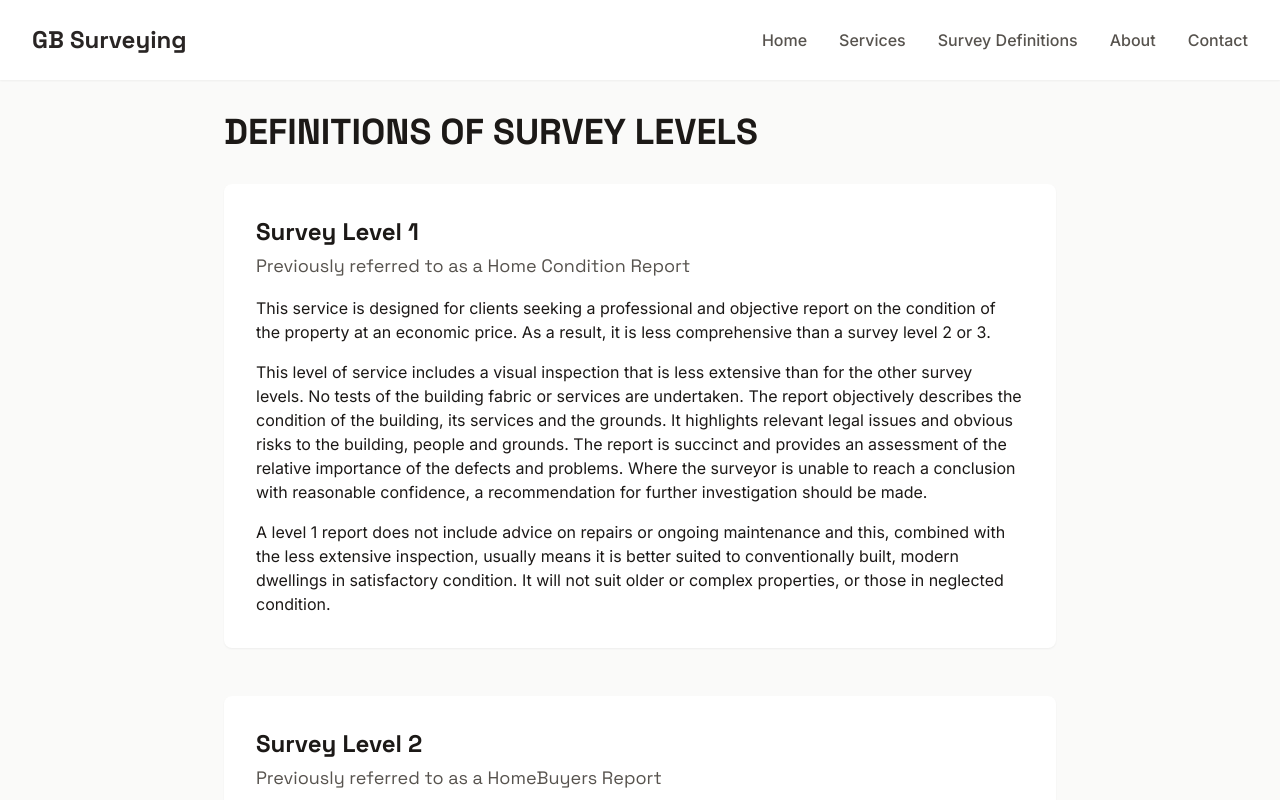
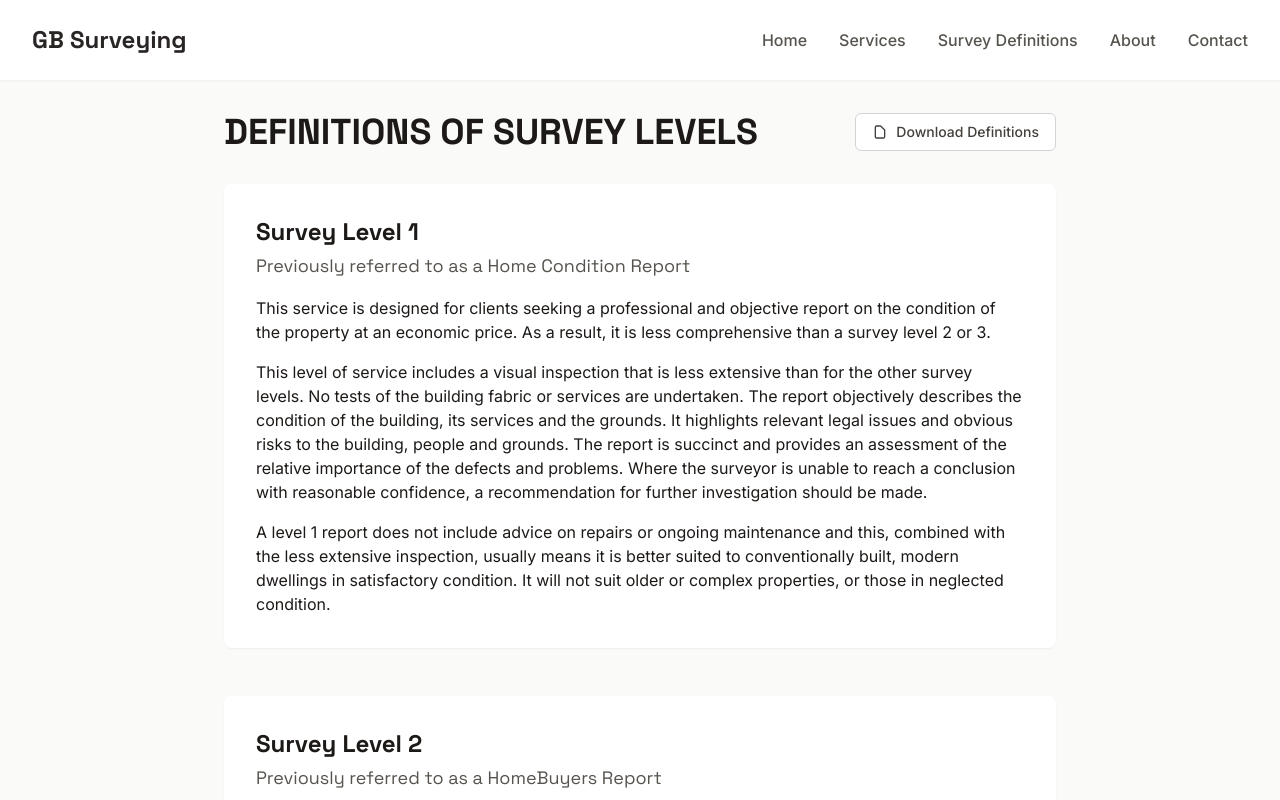
Before and after one commit to jordanjoecooper/surveyor-sparkle-helper, a React (Vite) app: page /survey-definitions in a window 1280 px wide. Shown: the top 800 px of the page. Built offline with nearby package versions, Linux system fonts and the light colour scheme.

Commit message:
Add survey definitions download + file

```diff
--- a/src/pages/SurveyDefinitions.tsx
+++ b/src/pages/SurveyDefinitions.tsx
@@ -9,9 +9,31 @@ const SurveyDefinitions = () => {
       <main className="flex-grow">
         <div className="pt-20 pb-16">
           <div className="max-w-4xl mx-auto px-4 sm:px-6 lg:px-8">
-            <h1 className="text-3xl md:text-4xl font-bold text-warmGray-900 mb-8 mt-8">
-              DEFINITIONS OF SURVEY LEVELS
-            </h1>
+            <div className="flex flex-col sm:flex-row justify-between items-start sm:items-center gap-4 mb-8 mt-8">
+              <h1 className="text-3xl md:text-4xl font-bold text-warmGray-900">
+                DEFINITIONS OF SURVEY LEVELS
+              </h1>
+              <a
+                href="/survey_level_definitions.docx"
+                download
+                className="inline-flex items-center px-4 py-2 text-sm font-medium text-warmGray-700 bg-white border border-warmGray-300 rounded-md hover:bg-warmGray-50 transition-colors duration-200"
+              >
+                <svg
+                  className="w-4 h-4 mr-2"
+                  fill="none"
+                  stroke="currentColor"
+                  viewBox="0 0 24 24"
+                >
+                  <path
+                    strokeLinecap="round"
+                    strokeLinejoin="round"
+                    strokeWidth={2}
+                    d="M7 21h10a2 2 0 002-2V9.414a1 1 0 00-.293-.707l-5.414-5.414A1 1 0 0012.586 3H7a2 2 0 00-2 2v14a2 2 0 002 2z"
+                  />
+                </svg>
+                Download Definitions
+              </a>
+            </div>
 
             {/* Survey Level 1 */}
             <div className="mb-12 bg-white rounded-lg p-8 shadow-sm">
```
Also changed, not shown: 1 other file (tests, documents, lock files or other folders).
